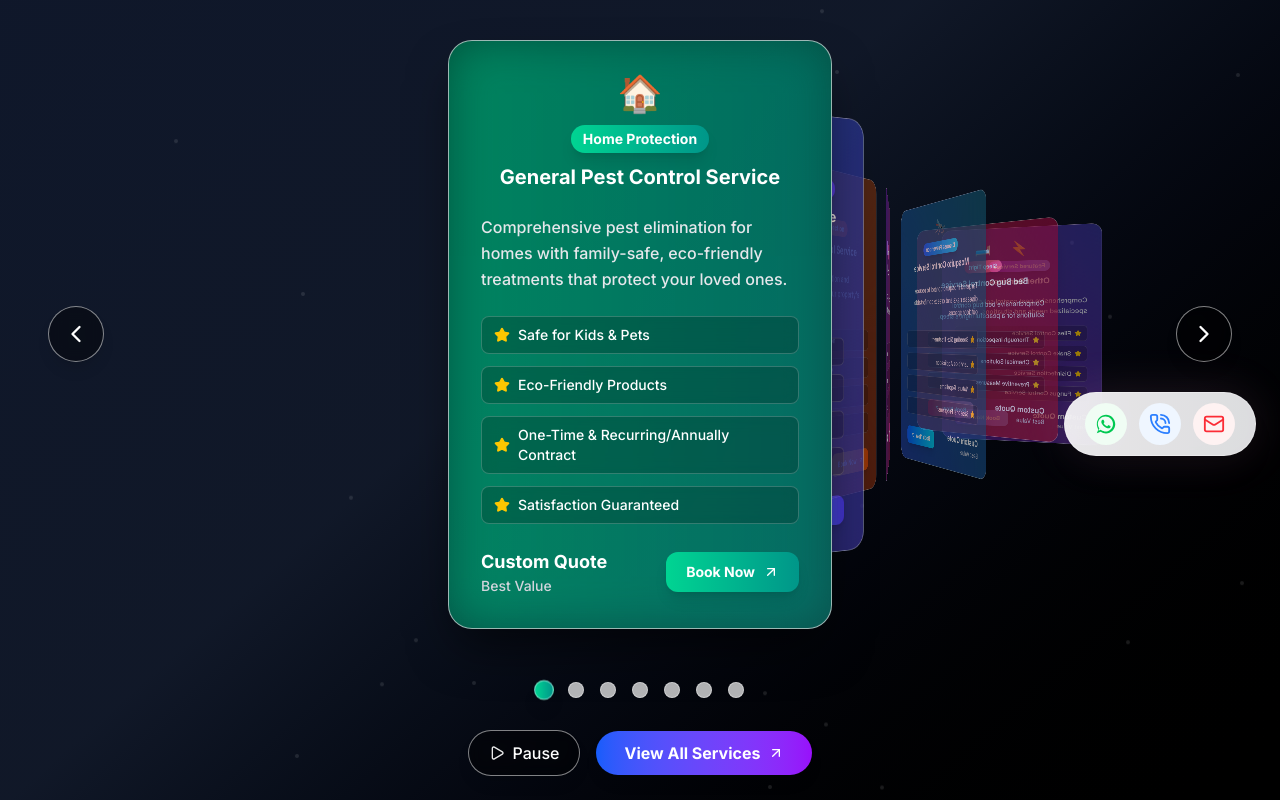
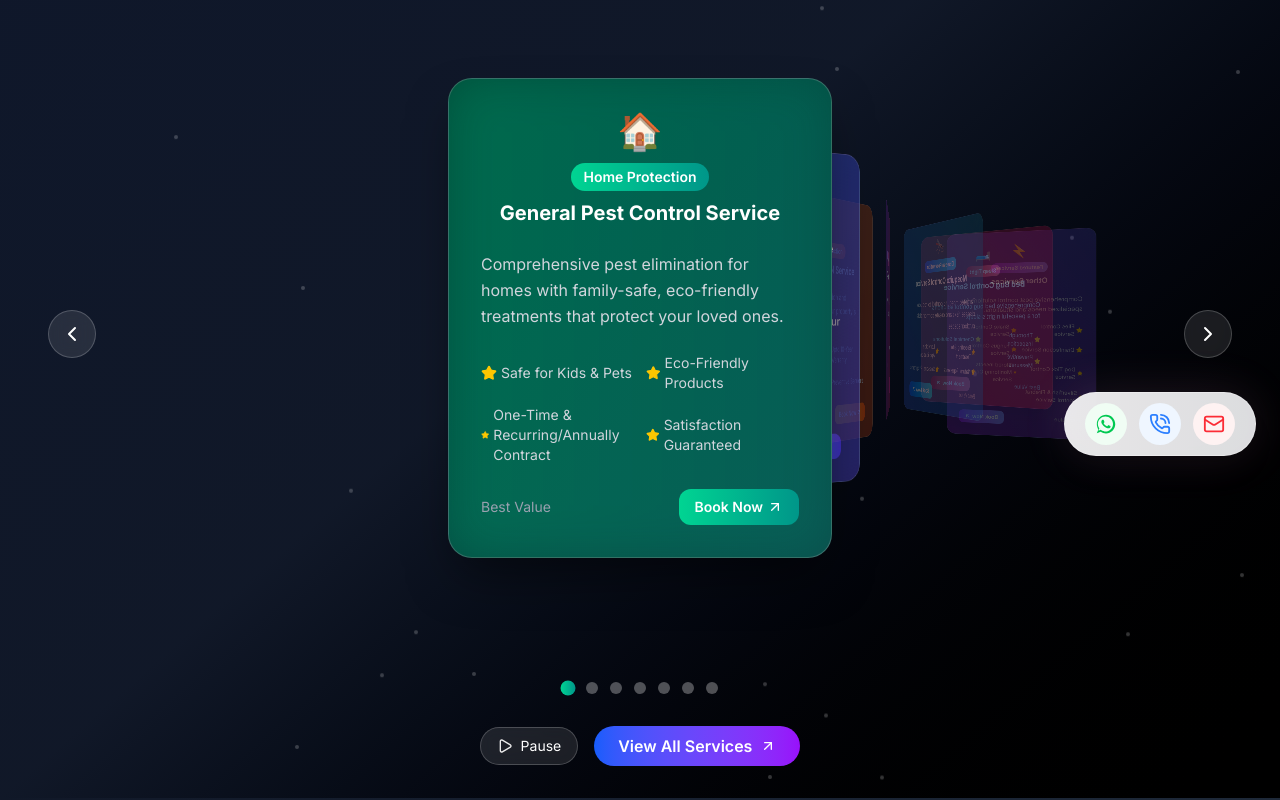
Before and after one commit to NUAM-ENTERPRISES/ipcs, a React (Vite) app: page /service in a window 1280 px wide. Shown: the part 320-1120 px from the top of the page. Built offline with nearby package versions, Linux system fonts and the light colour scheme.

Commit message:
first commit

```diff
--- a/src/pages/Detailedservice.jsx
+++ b/src/pages/Detailedservice.jsx
@@ -1,4 +1,4 @@
-import React from "react";
+import React,{useEffect} from "react";
 import { motion, AnimatePresence } from "framer-motion";
 import { useParams, Link } from "react-router-dom";
 import servicesData from "../data/servicesData";
@@ -103,7 +103,9 @@ const Detailedservice = () => {
       transition: { duration: 2, ease: "easeOut" }
     }
   };
-
+ useEffect(() => {
+    window.scrollTo({ top: 0, left: 0, behavior: "smooth" });
+  }, []);
   if (!service) {
     return (
       <div className="min-h-screen flex items-center justify-center relative overflow-hidden">
--- a/src/pages/Home.jsx
+++ b/src/pages/Home.jsx
@@ -282,7 +282,7 @@ const cardVariants = {
       title: "Other Services",
       subtitle: " Featured Services",
       description: "Comprehensive pest control solutions for specialized needs and situations.",
-      features: ["Flies Control Service", "Snake Control Service", "Disinfection Service", "Fungus Control Service"],
+      features: ["Flies Control Service", "Snake Control Service", "Disinfection Service", "Fungus Control Service", "Dog Tick Control Service","Stored Insects Monitoring Control Service","Silverfish & Firebrat Control Service"],
       color: "from-indigo-400 to-purple-600",
       bgColor: "from-indigo-50 to-purple-50",
       darkBg: "from-indigo-900 to-purple-900",
@@ -880,6 +880,7 @@ const cardVariants = {
                             <div className="text-base sm:text-lg font-bold text-white truncate">{service.price}</div>
                             <div className="text-xs sm:text-sm text-gray-400">Best Value</div>
                           </div>
+                          <a href="/contact">
                           <button className={`
                             group px-3 sm:px-4 py-2 rounded-xl font-semibold text-xs sm:text-sm
                             bg-gradient-to-r ${service.color} text-white
@@ -889,6 +890,7 @@ const cardVariants = {
                             Book Now
                             <ArrowUpRight className="w-3 h-3 sm:w-4 sm:h-4 group-hover:translate-x-0.5 group-hover:-translate-y-0.5 transition-transform" />
                           </button>
+                          </a>
                         </div>
                       </div>
                     </div>
--- a/src/pages/Service.jsx
+++ b/src/pages/Service.jsx
@@ -86,7 +86,7 @@ const Service = () => {
       title: "Other Services",
       subtitle: " Featured Services",
       description: "Comprehensive pest control solutions for specialized needs and situations.",
-      features: ["Flies Control Service", "Snake Control Service", "Disinfection Service", "Fungus Control Service"],
+      features: ["Flies Control Service", "Snake Control Service", "Disinfection Service", "Fungus Control Service", "Dog Tick Control Service","Stored Insects Monitoring Control Service","Silverfish & Firebrat Control Service"],
       color: "from-indigo-400 to-purple-600",
       bgColor: "from-indigo-50 to-purple-50",
       darkBg: "from-indigo-900 to-purple-900",
@@ -139,13 +139,13 @@ const Service = () => {
   return (
      <div className="min-h-screen bg-gradient-to-br from-slate-900 via-gray-900 to-black overflow-hidden relative">
 
-      {/* Animated Background - reduced opacity for better visibility */}
+         {/* Animated Background */}
          <div className="absolute inset-0">
            {/* Floating orbs */}
            {[...Array(6)].map((_, i) => (
              <div
                key={i}
-            className="absolute rounded-full opacity-5 animate-pulse"
+               className="absolute rounded-full opacity-10 animate-pulse"
                style={{
                  background: `radial-gradient(circle, ${services[currentIndex]?.color?.split(' ')[1] || 'rgb(59, 130, 246)'}, transparent)`,
                  width: `${200 + i * 50}px`,
@@ -158,11 +158,11 @@ const Service = () => {
              />
            ))}
 
-        {/* Particles - reduced opacity */}
+           {/* Particles */}
            {[...Array(30)].map((_, i) => (
              <div
                key={i}
-            className="absolute w-1 h-1 bg-white rounded-full opacity-10"
+               className="absolute w-1 h-1 bg-white rounded-full opacity-20"
                style={{
                  left: `${Math.random() * 100}%`,
                  top: `${Math.random() * 100}%`,
@@ -181,16 +181,16 @@ const Service = () => {
 
              {/* Header */}
              <div className="text-center mb-12 mt-20">
-            <div className="inline-flex items-center gap-2 bg-black/30 backdrop-blur-sm border border-white/40 rounded-full px-4 sm:px-6 py-2 mb-6">
+               <div className="inline-flex items-center gap-2 bg-white/5 backdrop-blur-sm border border-white/10 rounded-full px-4 sm:px-6 py-2 mb-6">
                  <Sparkles className="w-4 h-4 text-yellow-400" />
-              <span className="text-white text-sm font-medium">Our Premium Services</span>
+                 <span className="text-white/80 text-sm">Our Premium Services</span>
                </div>
                <h1 className="text-3xl sm:text-4xl md:text-5xl lg:text-6xl font-bold text-white mb-4">
-              <span className="bg-gradient-to-r from-white to-gray-200 bg-clip-text text-transparent">
+                 <span className="bg-gradient-to-r from-white to-gray-300 bg-clip-text text-transparent">
                    Professional Pest Solutions
                  </span>
                </h1>
-            <p className="text-base sm:text-lg md:text-xl text-gray-100 max-w-2xl mx-auto font-medium">
+               <p className="text-base sm:text-lg md:text-xl text-gray-300 max-w-2xl mx-auto">
                  Discover our comprehensive range of pest control services designed to protect your space
                </p>
              </div>
@@ -209,8 +209,8 @@ const Service = () => {
                    const translateX = offset * (window.innerWidth < 640 ? 80 : 120);
                    const translateZ = isActive ? 0 : -absOffset * (window.innerWidth < 640 ? 100 : 150);
                    const rotateY = isActive ? 0 : offset * (window.innerWidth < 640 ? 15 : 25);
-                const scale = isActive ? 1 : Math.max(0.75, 1 - absOffset * 0.12); // Improved visibility
-                const opacity = isActive ? 1 : Math.max(0.6, 1 - absOffset * 0.2); // Better visibility for non-active cards
+                   const scale = isActive ? 1 : Math.max(0.7, 1 - absOffset * 0.15);
+                   const opacity = isActive ? 1 : Math.max(0.3, 1 - absOffset * 0.3);
 
                    return (
                      <div
@@ -235,39 +235,39 @@ const Service = () => {
                        {/* Card */}
                        <div className={`
                          relative w-full h-full rounded-3xl overflow-hidden
-                      bg-gradient-to-br ${service.darkBg} backdrop-blur-sm
-                      border border-white/50 shadow-2xl
-                      ${isActive ? 'shadow-3xl border-white/60' : 'border-white/40'}
+                         bg-gradient-to-br ${service.darkBg} backdrop-blur-xl
+                         border border-white/20 shadow-2xl
+                         ${isActive ? 'shadow-3xl' : ''}
                        `}>
 
-                      {/* Enhanced glow effect for active card */}
+                         {/* Glow effect for active card */}
                          {isActive && (
-                        <div className={`absolute -inset-1 bg-gradient-to-r ${service.color} opacity-40 blur-xl rounded-3xl`} />
+                           <div className={`absolute -inset-1 bg-gradient-to-r ${service.color} opacity-20 blur-xl rounded-3xl`} />
                          )}
 
-                      {/* Card content with better visibility */}
+                         {/* Card content */}
                          <div className="relative z-10 p-6 sm:p-8 h-full flex flex-col">
 
                            {/* Header */}
                            <div className="text-center mb-6">
                              <div className="text-3xl sm:text-4xl mb-3">{service.icon}</div>
-                          <div className={`inline-block px-3 py-1 rounded-full text-xs sm:text-sm font-bold bg-gradient-to-r ${service.color} text-white mb-3 shadow-lg`}>
+                             <div className={`inline-block px-3 py-1 rounded-full text-xs sm:text-sm font-semibold bg-gradient-to-r ${service.color} text-white mb-2`}>
                                {service.subtitle}
                              </div>
-                          <h3 className="text-lg sm:text-xl font-bold text-white leading-tight">{service.title}</h3>
+                             <h3 className="text-lg sm:text-xl font-bold text-white">{service.title}</h3>
                            </div>
 
-                        {/* Description with better visibility */}
-                        <p className="text-gray-200 text-sm sm:text-base leading-relaxed mb-6 flex-grow font-medium">
+                           {/* Description */}
+                           <p className="text-gray-300 text-sm sm:text-base leading-relaxed mb-6 flex-grow">
                              {service.description}
                            </p>
 
-                        {/* Features with better visibility */}
-                        <div className="grid grid-cols-1 gap-2 sm:gap-3 mb-6">
-                          {service.features.slice(0, 4).map((feature, idx) => (
-                            <div key={idx} className="flex items-center gap-2 text-xs sm:text-sm text-white bg-black/20 backdrop-blur-sm rounded-lg px-3 py-2 border border-white/20">
-                              <Star className="w-3 h-3 sm:w-4 sm:h-4 text-yellow-400 fill-current flex-shrink-0" />
-                              <span className="font-medium">{feature}</span>
+                           {/* Features */}
+                           <div className="grid grid-cols-2 gap-2 sm:gap-3 mb-6">
+                             {service.features.map((feature, idx) => (
+                               <div key={idx} className="flex items-center gap-1 text-xs sm:text-sm text-gray-300">
+                                 <Star className="w-3 h-3 sm:w-4 sm:h-4 text-yellow-400 fill-current" />
+                                 <span>{feature}</span>
                                </div>
                              ))}
                            </div>
@@ -275,16 +275,15 @@ const Service = () => {
                            {/* Footer */}
                            <div className="flex items-center justify-between gap-4">
                              <div className="min-w-0">
-                            <div className="text-base sm:text-lg font-bold text-white truncate">{service.price || "Custom Quote"}</div>
-                            <div className="text-xs sm:text-sm text-gray-300 font-medium">Best Value</div>
+                               <div className="text-base sm:text-lg font-bold text-white truncate">{service.price}</div>
+                               <div className="text-xs sm:text-sm text-gray-400">Best Value</div>
                              </div>
-                          <a href='/contact'>
+                             <a href="/contact">
                              <button className={`
-
-                            group px-4 sm:px-5 py-2.5 rounded-xl font-bold text-xs sm:text-sm
-                            bg-gradient-to-r ${service.color} text-white shadow-lg
+                               group px-3 sm:px-4 py-2 rounded-xl font-semibold text-xs sm:text-sm
+                               bg-gradient-to-r ${service.color} text-white
                                hover:scale-105 transition-all duration-300
-                            flex items-center gap-2 shrink-0
+                               flex items-center gap-1 shrink-0
                              `}>
                                Book Now
                                <ArrowUpRight className="w-3 h-3 sm:w-4 sm:h-4 group-hover:translate-x-0.5 group-hover:-translate-y-0.5 transition-transform" />
@@ -298,52 +297,52 @@ const Service = () => {
                  })}
                </div>
 
-            {/* Navigation with better visibility */}
+               {/* Navigation */}
                <button
                  onClick={prevSlide}
-              className="absolute left-2 sm:left-4 top-1/2 -translate-y-1/2 z-20 w-12 h-12 sm:w-14 sm:h-14 rounded-full bg-black/40 backdrop-blur-sm border border-white/50 text-white hover:bg-black/60 transition-all duration-300 flex items-center justify-center group shadow-lg"
+                 className="absolute left-2 sm:left-4 top-1/2 -translate-y-1/2 z-20 w-10 h-10 sm:w-12 sm:h-12 rounded-full bg-white/10 backdrop-blur-sm border border-white/20 text-white hover:bg-white/20 transition-all duration-300 flex items-center justify-center group"
                >
-              <ChevronLeft className="w-6 h-6 sm:w-7 sm:h-7 group-hover:-translate-x-0.5 transition-transform" />
+                 <ChevronLeft className="w-5 h-5 sm:w-6 sm:h-6 group-hover:-translate-x-0.5 transition-transform" />
                </button>
 
                <button
                  onClick={nextSlide}
-              className="absolute right-2 sm:right-4 top-1/2 -translate-y-1/2 z-20 w-12 h-12 sm:w-14 sm:h-14 rounded-full bg-black/40 backdrop-blur-sm border border-white/50 text-white hover:bg-black/60 transition-all duration-300 flex items-center justify-center group shadow-lg"
+                 className="absolute right-2 sm:right-4 top-1/2 -translate-y-1/2 z-20 w-10 h-10 sm:w-12 sm:h-12 rounded-full bg-white/10 backdrop-blur-sm border border-white/20 text-white hover:bg-white/20 transition-all duration-300 flex items-center justify-center group"
                >
-              <ChevronRight className="w-6 h-6 sm:w-7 sm:h-7 group-hover:translate-x-0.5 transition-transform" />
+                 <ChevronRight className="w-5 h-5 sm:w-6 sm:h-6 group-hover:translate-x-0.5 transition-transform" />
                </button>
              </div>
 
-          {/* Indicators with better visibility */}
-          <div className="flex items-center justify-center gap-3 sm:gap-4 mt-8 sm:mt-12">
+             {/* Indicators */}
+             <div className="flex items-center justify-center gap-2 sm:gap-3 mt-8 sm:mt-12">
                {services.map((_, index) => (
                  <button
                    key={index}
                    onClick={() => goToSlide(index)}
                    className={`
-                  w-3 h-3 sm:w-4 sm:h-4 rounded-full transition-all duration-300 border border-white/40
+                     w-2 h-2 sm:w-3 sm:h-3 rounded-full transition-all duration-300
                      ${index === currentIndex
-                    ? `bg-gradient-to-r ${services[currentIndex].color} scale-125 shadow-lg`
-                    : 'bg-white/70 hover:bg-white/90'
+                       ? `bg-gradient-to-r ${services[currentIndex].color} scale-125`
+                       : 'bg-white/30 hover:bg-white/50'
                      }
                    `}
                  />
                ))}
              </div>
 
-          {/* Auto-play control with 1 minute indicator */}
+             {/* Auto-play control */}
              <div className="flex items-center justify-center gap-4 mt-6 sm:mt-8">
                <button
                  onClick={() => setIsAutoPlaying(!isAutoPlaying)}
-              className="flex items-center gap-2 px-4 sm:px-5 py-2.5 rounded-full bg-black/40 backdrop-blur-sm border border-white/50 text-white hover:bg-black/60 transition-all duration-300 font-medium shadow-lg"
+                 className="flex items-center gap-2 px-3 sm:px-4 py-2 rounded-full bg-white/10 backdrop-blur-sm border border-white/20 text-white hover:bg-white/20 transition-all duration-300"
                >
                  <Play className={`w-4 h-4 ${isAutoPlaying ? 'animate-pulse' : ''}`} />
-              <span className="text-sm sm:text-base">{isAutoPlaying ? 'Pause' : 'AutoPlay'}</span>
+                 <span className="text-xs sm:text-sm">{isAutoPlaying ? 'Pause' : 'AutoPlay'}</span>
                </button>
 
                <a
                  href="/services"
-              className="px-5 sm:px-7 py-2.5 rounded-full bg-gradient-to-r from-blue-600 to-purple-600 text-white font-bold hover:scale-105 transition-all duration-300 flex items-center gap-2 shadow-lg"
+                 className="px-4 sm:px-6 py-2 rounded-full bg-gradient-to-r from-blue-600 to-purple-600 text-white font-semibold hover:scale-105 transition-all duration-300 flex items-center gap-2"
                >
                  View All Services
                  <ArrowUpRight className="w-4 h-4" />
@@ -366,7 +365,7 @@ const Service = () => {
            }
 
            .shadow-3xl {
-          box-shadow: 0 25px 50px -12px rgba(0, 0, 0, 0.6);
+             box-shadow: 0 25px 50px -12px rgba(0, 0, 0, 0.5);
            }
 
            @media (max-width: 640px) {
```
Lines whose indentation alone changed are shown as unchanged.
